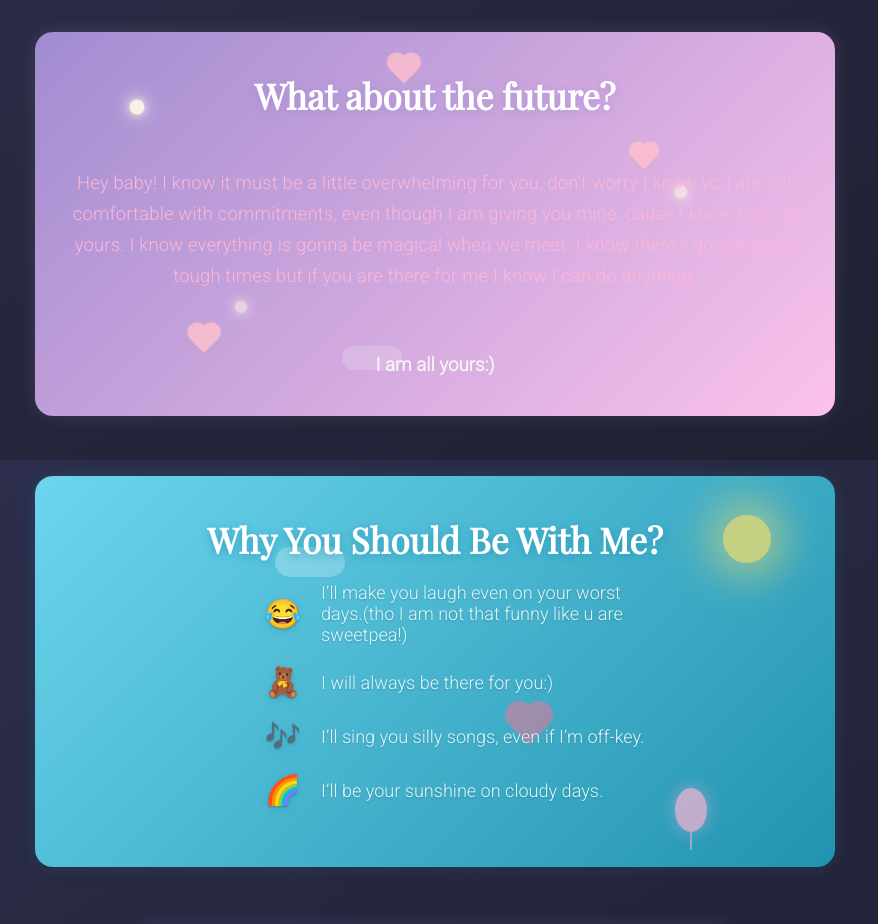
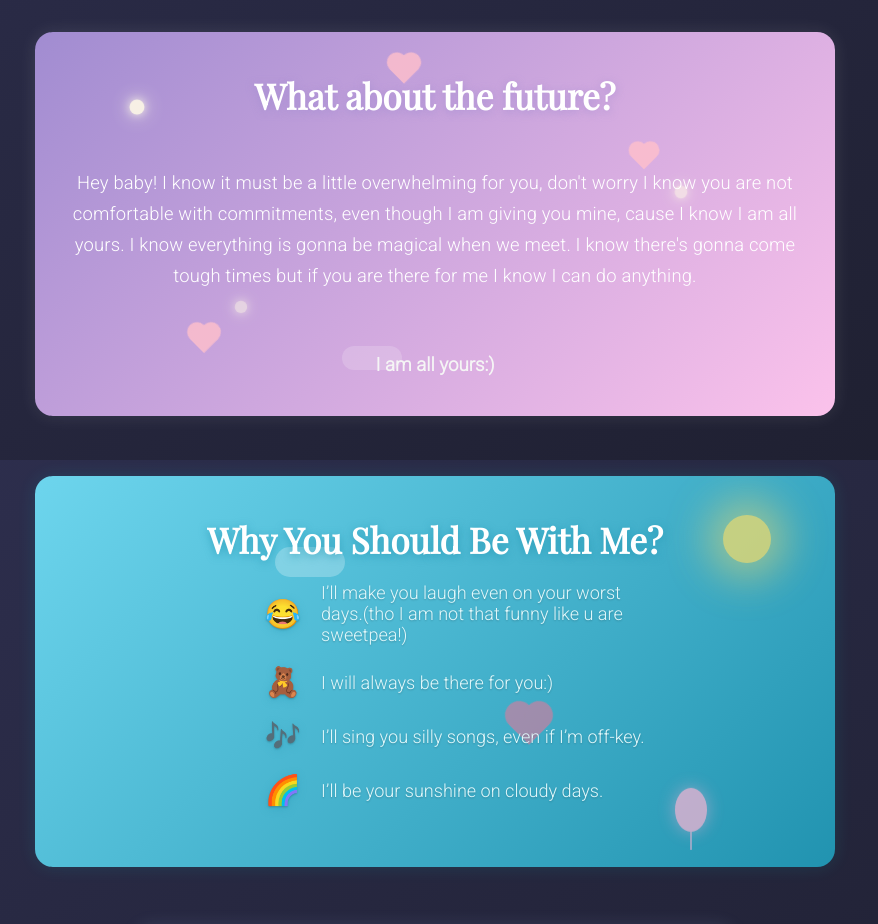
Before and after one commit to Tausinn/Irani, a plain HTML site: page index.html in a window 1280 px wide. Shown: the part 1140-2064 px from the top of the page, without its empty margins (205-1083 px from the left). Drawn offline with nearby package versions, Linux system fonts and the light colour scheme.

Commit message:
Update style.css

```diff
--- a/style.css
+++ b/style.css
@@ -247,7 +247,7 @@
       text-shadow: 0 2px 8px #a18cd1aa;
     }
     .future-content p {
-       color: #ffb6d5;
+       color: white;
   font-size: 1.15rem;
   font-family: 'Roboto', sans-serif;
 
```
